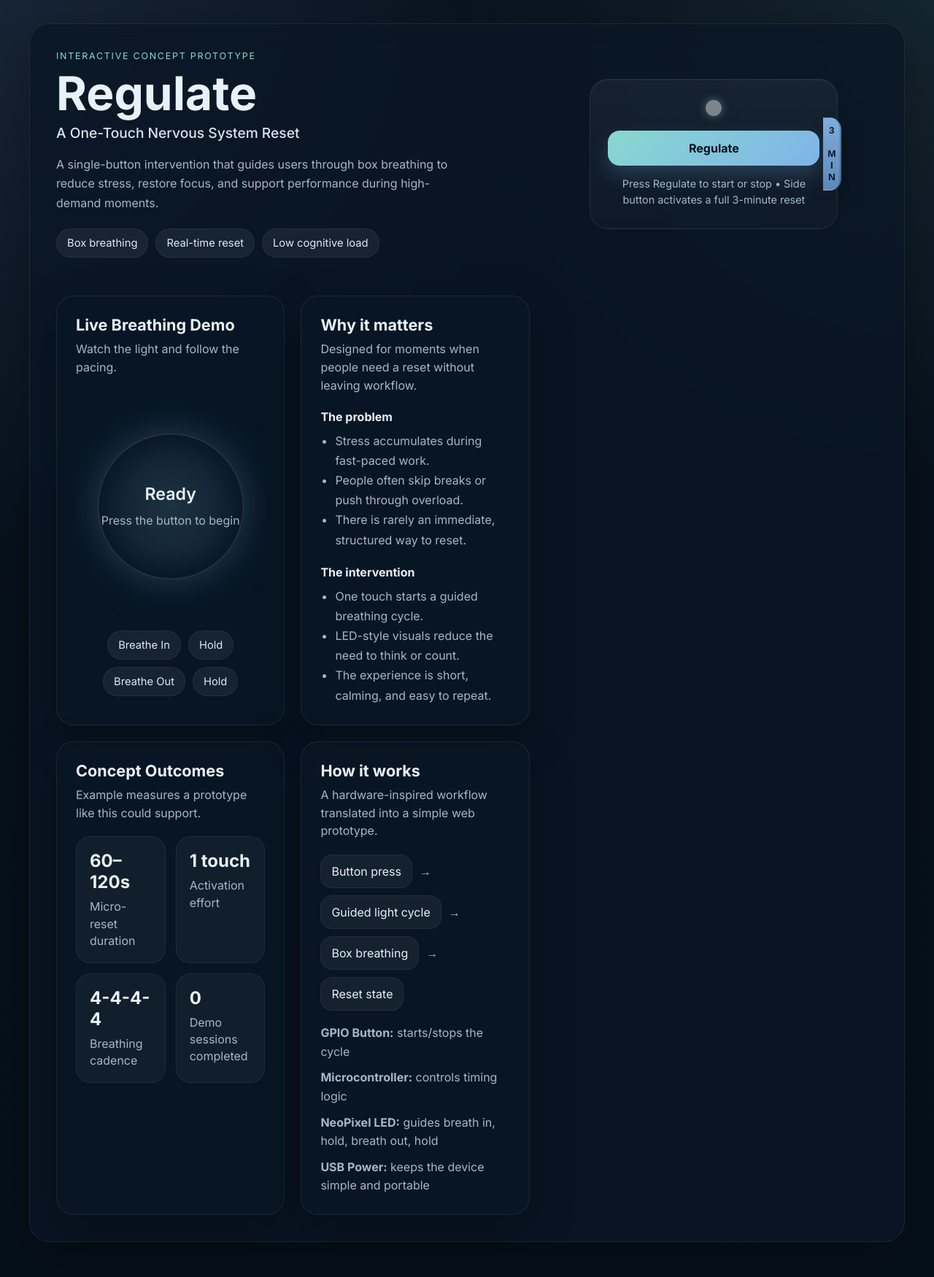
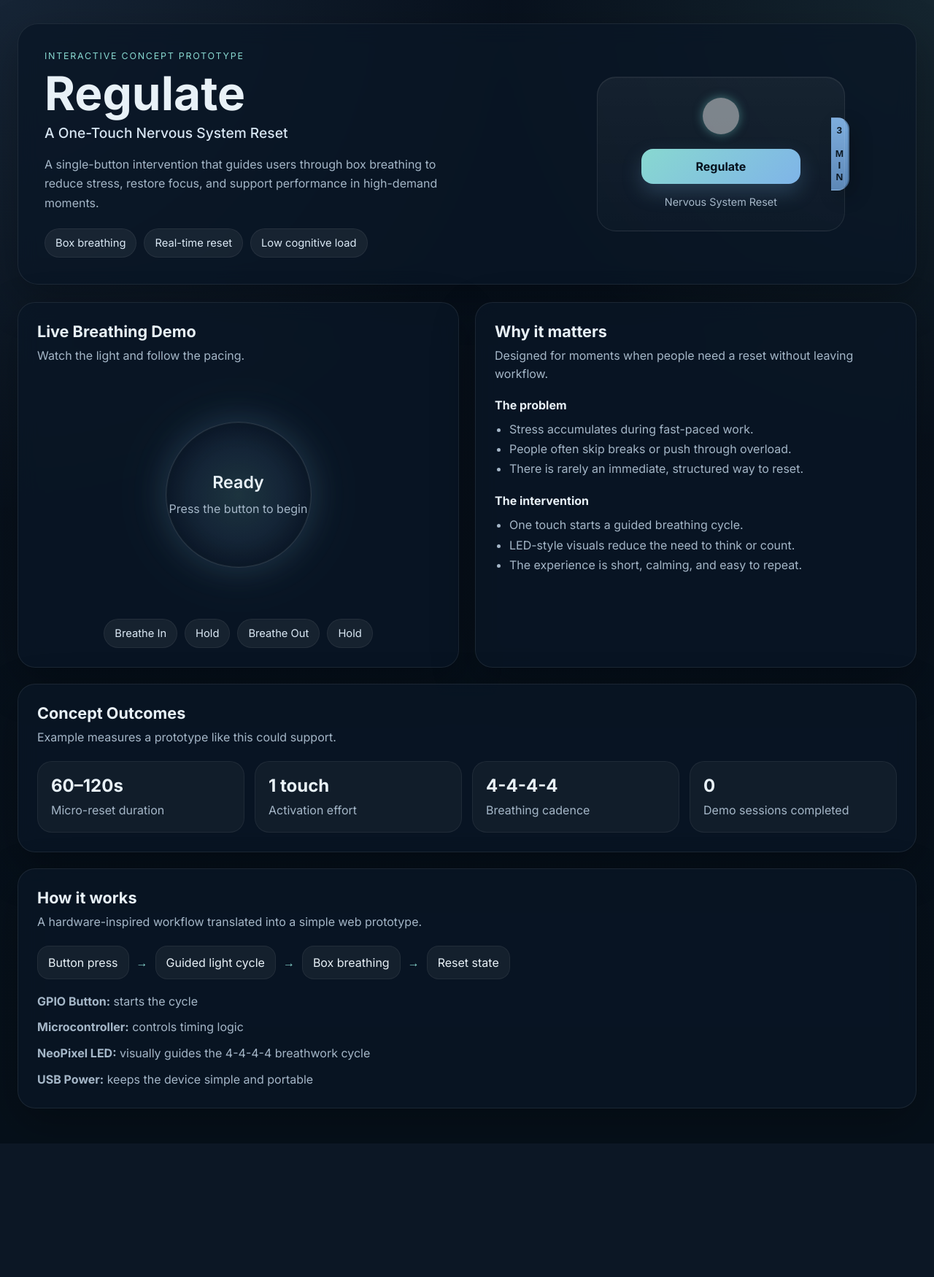
Before and after one commit to nwiggs/regulate_extra_button, a Python web app: template regulate_flask/templates/index.html in a window 1280 px wide. Shown: the whole page at 73% size. After the commit the page ends 1567 px from the top, so only its background shows below. Run offline with Jinja, Linux system fonts and the light colour scheme; the template is opened without the code that fills it, so the values that code supplies are empty.

Commit message:
modify buttons

```diff
--- a/regulate_flask/static/script.js
+++ b/regulate_flask/static/script.js
@@ -46,25 +46,41 @@ function setRing(phase) {
   deviceLed.style.boxShadow = phase.shadow;
 }
 
-function resetUI(stoppedEarly = false) {
+function setIdleState(message = 'Press the button to begin') {
   breathingRing.style.transform = 'scale(1)';
   breathingRing.style.filter = 'saturate(1) brightness(1)';
   deviceLed.style.background = 'rgba(255,255,255,0.45)';
   deviceLed.style.boxShadow = '0 0 18px rgba(109, 199, 193, 0.7)';
-
-  if (stoppedEarly) {
-    phaseLabel.textContent = 'Stopped';
-    timerLabel.textContent = 'Session ended early';
-  } else {
-    phaseLabel.textContent = 'Reset Complete';
-    timerLabel.textContent = 'Nice. Press again any time.';
-    sessions += 1;
-    sessionCountEl.textContent = sessions;
-  }
-
+  phaseLabel.textContent = 'Ready';
+  timerLabel.textContent = message;
   startButton.textContent = 'Regulate';
   running = false;
   stopRequested = false;
+}
+
+function setCompletedState() {
+  breathingRing.style.transform = 'scale(1)';
+  breathingRing.style.filter = 'saturate(1) brightness(1)';
+  deviceLed.style.background = 'rgba(255,255,255,0.45)';
+  deviceLed.style.boxShadow = '0 0 18px rgba(109, 199, 193, 0.7)';
+  phaseLabel.textContent = 'Reset Complete';
+  timerLabel.textContent = 'Nice. Press again any time.';
+  startButton.textContent = 'Regulate';
+  running = false;
+  stopRequested = false;
+
+  sessions += 1;
+  sessionCountEl.textContent = sessions;
+}
+
+function triggerSideGlow() {
+  sideBtn.classList.remove('active-press');
+  void sideBtn.offsetWidth; // restart animation
+  sideBtn.classList.add('active-press');
+
+  setTimeout(() => {
+    sideBtn.classList.remove('active-press');
+  }, 600);
 }
 
 async function runPhase(phase, getRemainingTime) {
@@ -77,6 +93,8 @@ async function runPhase(phase, getRemainingTime) {
     const totalRemaining = getRemainingTime();
     timerLabel.textContent = `${phaseLabels[phase.name]} • ${formatTime(totalRemaining)}`;
     await sleep(1000);
+
+    if (stopRequested) return false;
   }
 
   return true;
@@ -90,10 +108,9 @@ async function runSession(durationMinutes = 1) {
   startButton.textContent = 'Stop';
 
   if (durationMinutes === 3) {
+    triggerSideGlow();
     deviceLed.style.background = '#7fb4e8';
     deviceLed.style.boxShadow = '0 0 22px rgba(127,180,232,0.65)';
-    sideBtn.classList.add('active-press');
-    setTimeout(() => sideBtn.classList.remove('active-press'), 600);
   }
 
   const totalSessionSeconds = durationMinutes * 60;
@@ -104,22 +121,32 @@ async function runSession(durationMinutes = 1) {
 
   for (let cycle = 0; cycle < totalCycles; cycle++) {
     for (const phase of phases) {
-      if (stopRequested || elapsedSeconds >= totalSessionSeconds) break;
+      if (stopRequested || elapsedSeconds >= totalSessionSeconds) {
+        break;
+      }
 
       const completed = await runPhase(
         phase,
         () => Math.max(totalSessionSeconds - elapsedSeconds, 0)
       );
 
-      if (!completed || stopRequested) break;
+      if (!completed || stopRequested) {
+        break;
+      }
 
       elapsedSeconds += phase.seconds;
     }
 
-    if (stopRequested || elapsedSeconds >= totalSessionSeconds) break;
+    if (stopRequested || elapsedSeconds >= totalSessionSeconds) {
+      break;
+    }
   }
 
-  resetUI(stopRequested);
+  if (stopRequested) {
+    setIdleState('Press Button to Begin');
+  } else {
+    setCompletedState();
+  }
 }
 
 startButton.addEventListener('click', () => {
@@ -139,3 +166,6 @@ sideBtn.addEventListener('click', () => {
 
   runSession(3);
 });
+
+// initialize UI
+setIdleState();
--- a/regulate_flask/static/style.css
+++ b/regulate_flask/static/style.css
@@ -26,7 +26,7 @@ body {
 }
 
 .page-shell {
-  width: min(1200px, calc(100% - 48px));
+  width: min(1300px, calc(100% - 48px));
   margin: 32px auto 48px;
 }
 
@@ -115,21 +115,22 @@ h1 {
   text-align: center;
   position: relative;
   z-index: 2;
+  transition: box-shadow 0.6s ease;
 }
 
 .device-led {
-  width: 22px;
-  height: 22px;
+  width: 50px;
+  height: 50px;
   margin: 0 auto 20px;
   border-radius: 50%;
   background: rgba(255,255,255,0.45);
-  box-shadow: 0 0 18px rgba(109, 199, 193, 0.7);
+  box-shadow: 0 0 10px rgba(109,199,193,0.4);
   transition: background 0.6s ease, box-shadow 0.6s ease;
   animation: idlePulse 3s ease-in-out infinite;
 }
 
 .device-button {
-  width: 100%;
+  width: 75%;
   border: 0;
   border-radius: 16px;
   padding: 14px 18px;
@@ -147,8 +148,8 @@ h1 {
   transform: translateY(-1px);
 }
 
-.device-button:disabled,
-.side-button:disabled {
+.side-button:disabled,
+.device-button:disabled {
   opacity: 0.65;
   cursor: not-allowed;
   transform: none;
@@ -156,13 +157,14 @@ h1 {
 
 .side-button {
   position: absolute;
-  right: -5px;
+  right: -6px;
   top: 50%;
   transform: translateY(-50%);
   width: 25px;
   height: 100px;
   border: 1px solid rgba(255,255,255,0.12);
   border-left: none;
+  border-right: 2px solid rgba(0,0,0,0.25);
   border-radius: 0 16px 16px 0;
   background: linear-gradient(180deg, rgba(127,180,232,0.95), rgba(94,140,190,0.95));
   color: #04101b;
@@ -178,7 +180,6 @@ h1 {
   box-shadow: 8px 10px 24px rgba(0,0,0,0.22);
   z-index: 1;
   transition: transform 0.2s ease, box-shadow 0.25s ease, opacity 0.2s ease;
-  border-right: 2px solid rgba(0,0,0,0.25);
 }
 
 .side-button:hover {
@@ -193,10 +194,17 @@ h1 {
   line-height: 1.5;
 }
 
-.content-grid {
+.top-grid {
   margin-top: 24px;
   display: grid;
   grid-template-columns: repeat(2, minmax(0, 1fr));
+  gap: 22px;
+  align-items: stretch;
+}
+
+.full-width-stack {
+  margin-top: 22px;
+  display: grid;
   gap: 22px;
 }
 
@@ -286,7 +294,7 @@ h1 {
 .metric-grid {
   margin-top: 20px;
   display: grid;
-  grid-template-columns: repeat(2, minmax(0, 1fr));
+  grid-template-columns: repeat(4, minmax(0, 1fr));
   gap: 14px;
 }
 
@@ -367,14 +375,20 @@ h1 {
   }
 }
 
+@media (max-width: 1100px) {
+  .metric-grid {
+    grid-template-columns: repeat(2, minmax(0, 1fr));
+  }
+}
+
 @media (max-width: 900px) {
   .hero-card,
-  .content-grid {
+  .top-grid {
     grid-template-columns: 1fr;
   }
 
   .page-shell {
-    width: min(100% - 24px, 1200px);
+    width: min(100% - 24px, 1300px);
     margin: 20px auto 28px;
   }
 
@@ -397,8 +411,14 @@ h1 {
   }
 
   .side-button {
-    right: -14px;
+    right: -6px;
     width: 46px;
     height: 92px;
   }
 }
+
+@media (max-width: 640px) {
+  .metric-grid {
+    grid-template-columns: 1fr;
+  }
+}
--- a/regulate_flask/templates/index.html
+++ b/regulate_flask/templates/index.html
@@ -17,8 +17,8 @@
         <h1>Regulate</h1>
         <p class="subtitle">A One-Touch Nervous System Reset</p>
         <p class="hero-text">
-          A single-button intervention that guides users through box breathing to reduce stress,
-          restore focus, and support performance during high-demand moments.
+          A single-button intervention that guides users through box breathing to
+          reduce stress, restore focus, and support performance in high-demand moments.
         </p>
         <div class="hero-tags">
           <span>Box breathing</span>
@@ -37,13 +37,15 @@
             <div class="device-led" id="deviceLed"></div>
             <button class="device-button" id="startButton" type="button">Regulate</button>
             <p class="device-caption">
-        Press Regulate to start or stop • Side button activates a full 3-minute reset
+              Nervous System Reset
             </p>
           </div>
         </div>
       </div>
+    </header>
 
-    <main class="content-grid">
+    <main>
+      <div class="top-grid">
         <section class="panel breathing-panel">
           <div class="panel-heading">
             <h2>Live Breathing Demo</h2>
@@ -90,7 +92,9 @@
             </ul>
           </div>
         </section>
+      </div>
 
+      <div class="full-width-stack">
         <section class="panel metrics-panel">
           <div class="panel-heading">
             <h2>Concept Outcomes</h2>
@@ -134,12 +138,13 @@
           </div>
 
           <div class="device-list">
-          <div><strong>GPIO Button:</strong> starts/stops the cycle</div>
+            <div><strong>GPIO Button:</strong> starts the cycle</div>
             <div><strong>Microcontroller:</strong> controls timing logic</div>
-          <div><strong>NeoPixel LED:</strong> guides breath in, hold, breath out, hold</div>
+            <div><strong>NeoPixel LED:</strong> visually guides the 4-4-4-4 breathwork cycle</div>
             <div><strong>USB Power:</strong> keeps the device simple and portable</div>
           </div>
         </section>
+      </div>
     </main>
   </div>
 
```
Lines whose indentation alone changed are shown as unchanged.
